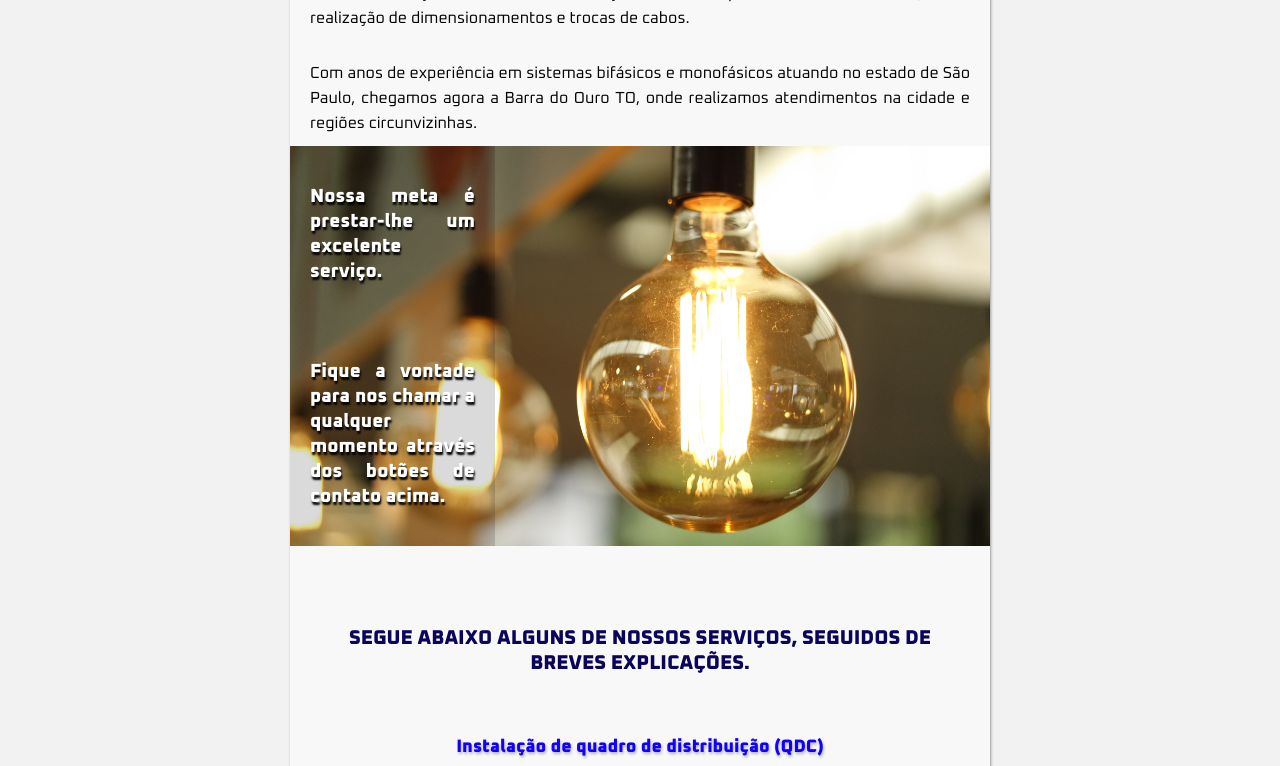
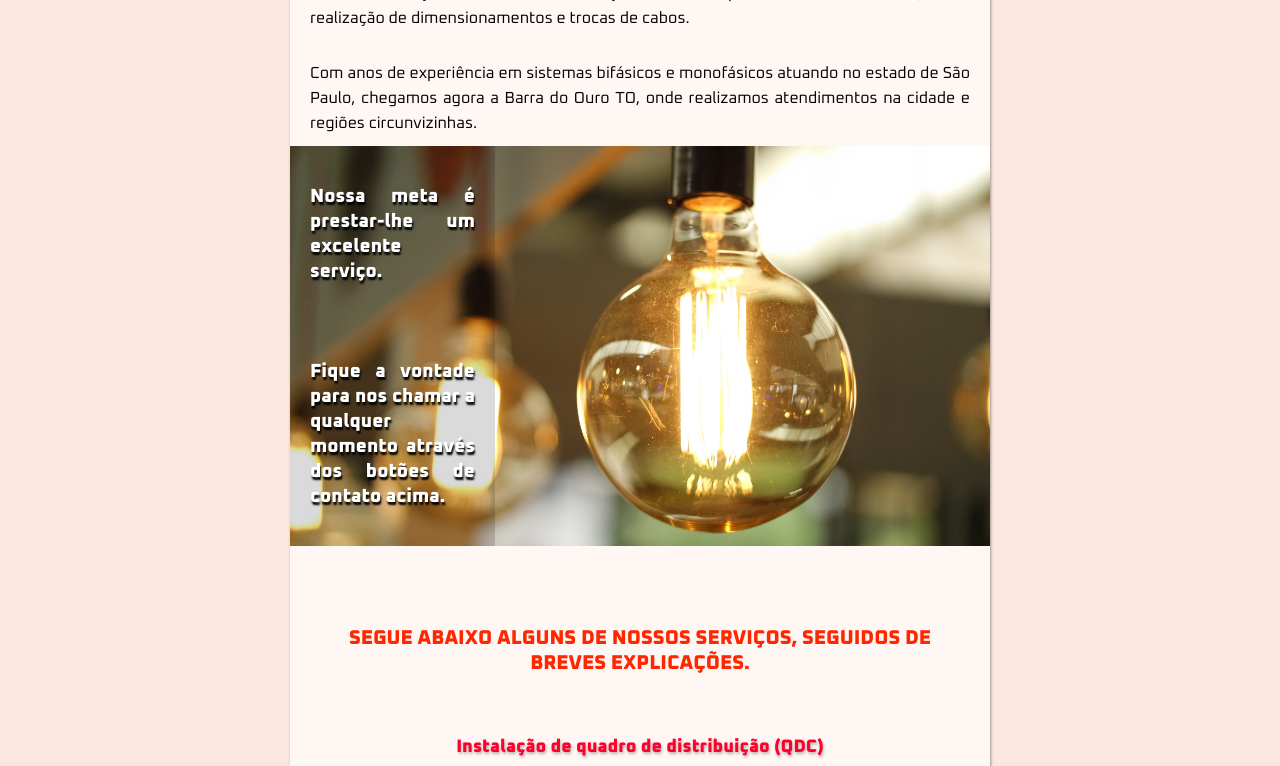
Before and after one commit to devburgos/elmirosolucoes, a plain HTML site: page index.html in a window 1280 px wide. Shown: the part 234-1000 px from the top of the page. Drawn offline with Linux system fonts and the light colour scheme; a web font is replaced by a local one.

Commit message:
cores de azul para laranja

```diff
--- a/style.css
+++ b/style.css
@@ -25,10 +25,10 @@
     --fonte-04: 'Oxanium', cursive;
     --fonte-05:'Play', sans-serif;
     --cor-00:white;
-    --cor-01: rgb(10, 4, 90);
-    --cor-02:rgb(255, 72, 0);
-    --cor-03:rgba(255, 72, 0, 0.308);
-    --cor-04:rgba(216, 216, 216, 0.363);
+    --cor-01: rgb(255, 38, 0);
+    --cor-02:rgb(255, 0, 43);
+    --cor-03:rgba(248, 190, 172, 0.363);
+    --cor-04:rgb(0, 1, 46);
 
 }
 
@@ -40,7 +40,7 @@ html, body{
 }
 
 body{
-    background-color: rgba(206, 202, 202, 0.24);
+    background-color: var(--cor-03);
 
 }
 
@@ -120,7 +120,7 @@ img{
 }
 
 main {
-    background-color:rgba(255, 255, 255, 0.445);
+    background-color:rgba(255, 255, 255, 0.664);
     max-width: 700px;
     max-height: 6500px;
     margin: 5px auto 200px auto;
@@ -175,7 +175,7 @@ section#servicos h3 {
     font-family: var(--fonte-04);
     font-size: 18px;
     margin:50px 20px 10px 20px;
-    color: rgb(17, 0, 255);
+    color: var(--cor-02);
     text-align: center;
     text-shadow: 1px 2px 3px rgba(0, 0, 0, 0.281);
 
@@ -242,7 +242,7 @@ aside#material{
 footer{
     height: 80px;
     bottom: 0;
-    background-color:var(--cor-01);
+    background-color:var(--cor-04);
     margin: auto;
 
     font-family: var(--fonte-04);
```
